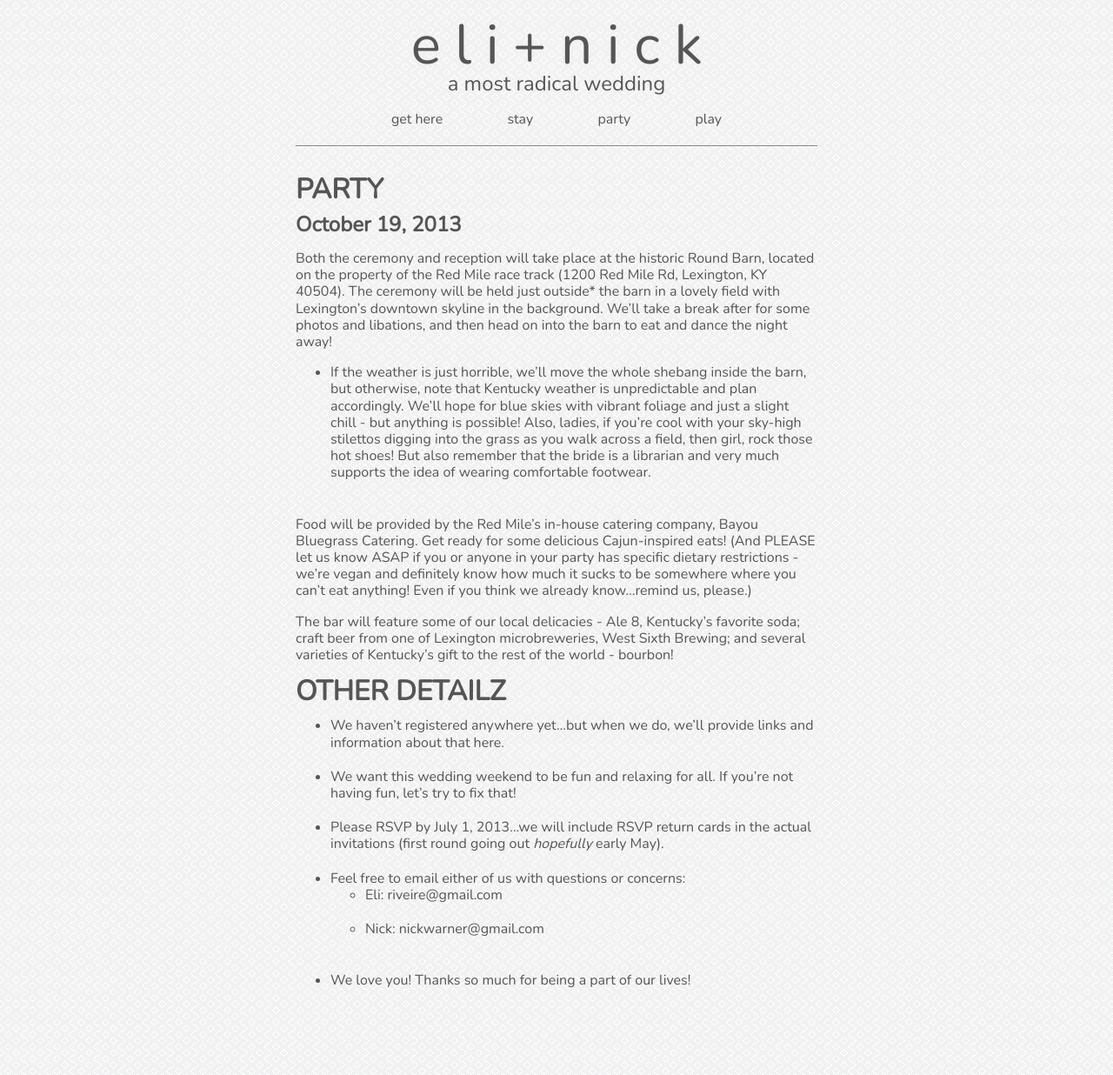
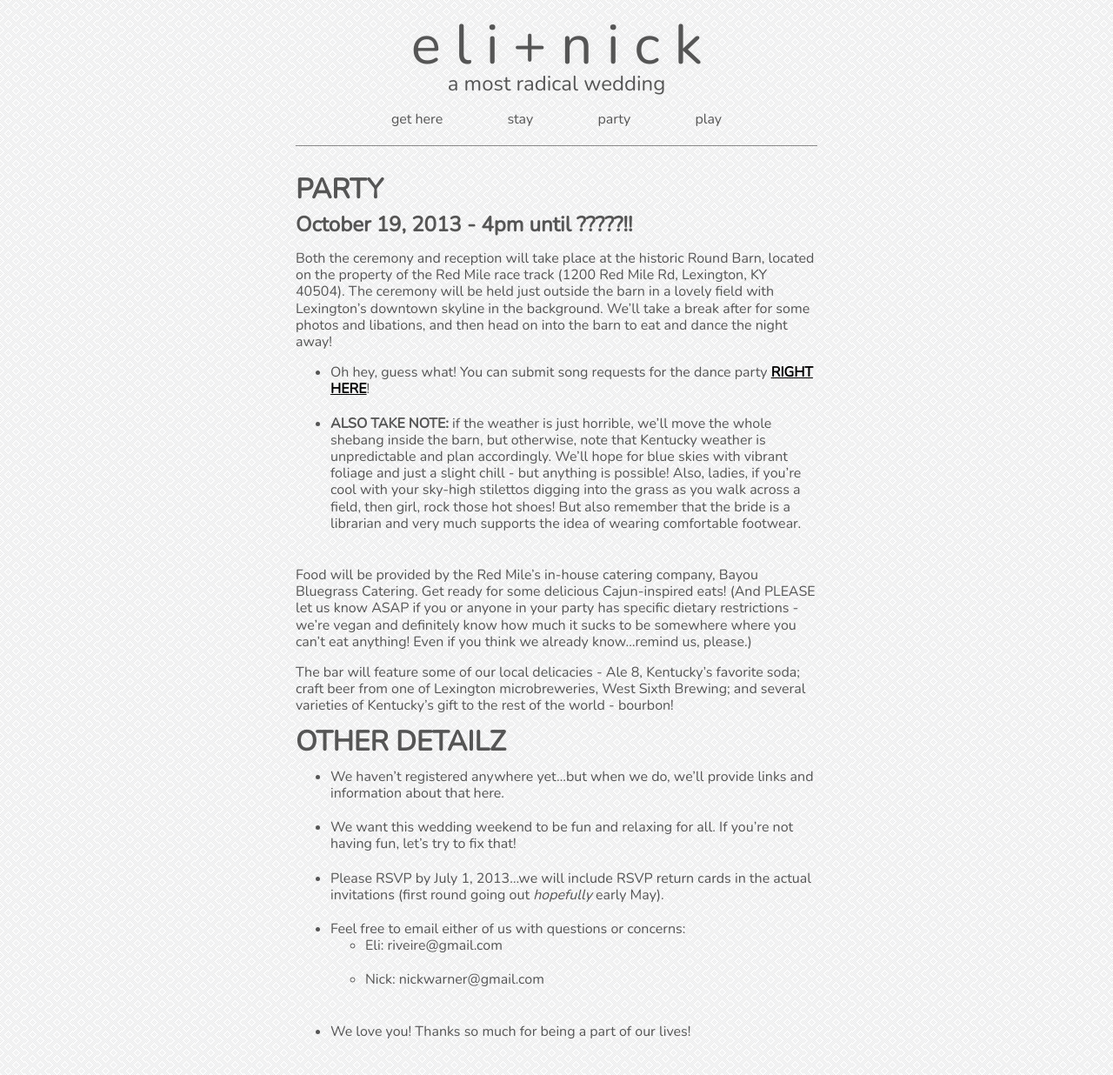
Before and after one commit to nikolaiwarner/eliandnick.com, a Jekyll site: the page built from party.md, in a window 1280 px wide. Shown: the whole page at 87% size. Built offline with Jekyll 4.4.1, drawn with Linux system fonts in a browser that asks for light colours; nearby versions of some CDN libraries; before the commit the page ends 1177 px from its top, so only the background shows below that.

Commit message:
Update party.md
dance party request form!

```diff
--- a/party.md
+++ b/party.md
@@ -5,11 +5,13 @@ title: Party
 
 # PARTY
 
-## October 19, 2013
+## October 19, 2013 - 4pm until ?????!!
 
-Both the ceremony and reception will take place at the historic Round Barn, located on the property of the Red Mile race track (1200 Red Mile Rd, Lexington, KY 40504). The ceremony will be held just outside* the barn in a lovely field with Lexington’s downtown skyline in the background. We’ll take a break after for some photos and libations, and then head on into the barn to eat and dance the night away!
+Both the ceremony and reception will take place at the historic Round Barn, located on the property of the Red Mile race track (1200 Red Mile Rd, Lexington, KY 40504). The ceremony will be held just outside the barn in a lovely field with Lexington’s downtown skyline in the background. We’ll take a break after for some photos and libations, and then head on into the barn to eat and dance the night away!
 
-* If the weather is just horrible, we’ll move the whole shebang inside the barn, but otherwise, note that Kentucky weather is unpredictable and plan accordingly. We’ll hope for blue skies with vibrant foliage and just a slight chill - but anything is possible! Also, ladies, if you’re cool with your sky-high stilettos digging into the grass as you walk across a field, then girl, rock those hot shoes! But also remember that the bride is a librarian and very much supports the idea of wearing comfortable footwear.
+* Oh hey, guess what! You can submit song requests for the dance party [__RIGHT HERE__](https://docs.google.com/forms/d/1gRWS1Tq05aKgqhNKMSdVZyEexFCqHIZ7Ep4yYwHhsSc/viewform)!
+* __ALSO TAKE NOTE:__ if the weather is just horrible, we’ll move the whole shebang inside the barn, but otherwise, note that Kentucky weather is unpredictable and plan accordingly. We’ll hope for blue skies with vibrant foliage and just a slight chill - but anything is possible! Also, ladies, if you’re cool with your sky-high stilettos digging into the grass as you walk across a field, then girl, rock those hot shoes! But also remember that the bride is a librarian and very much supports the idea of wearing comfortable footwear.
+
 
 Food will be provided by the Red Mile’s in-house catering company, Bayou Bluegrass Catering. Get ready for some delicious Cajun-inspired eats! (And PLEASE let us know ASAP if you or anyone in your party has specific dietary restrictions - we’re vegan and definitely know how much it sucks to be somewhere where you can’t eat anything! Even if you think we already know...remind us, please.)
 
```
